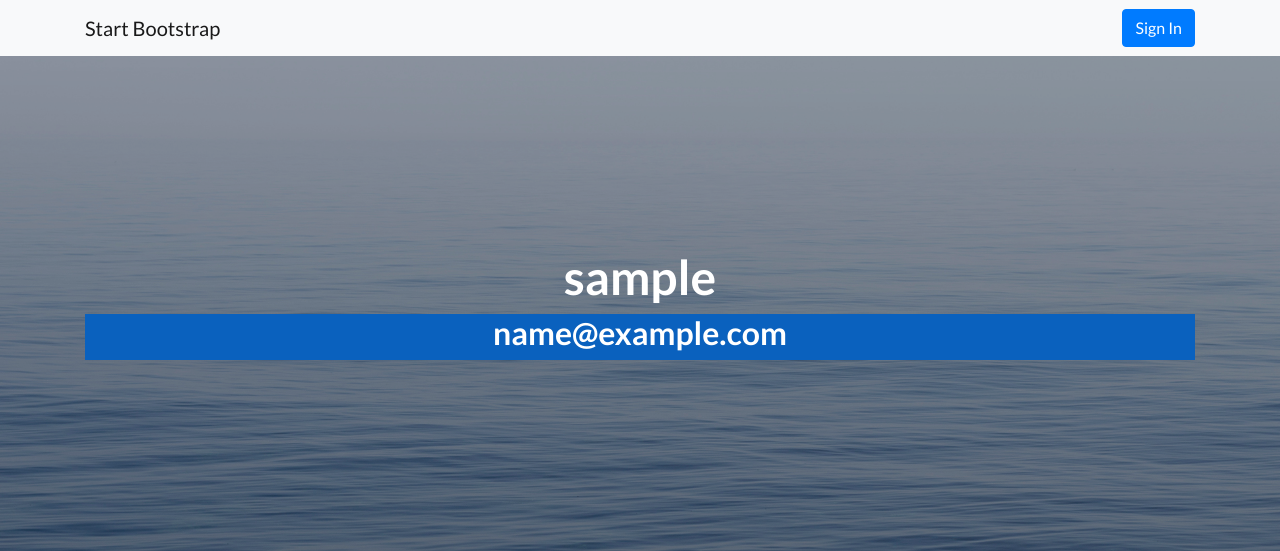
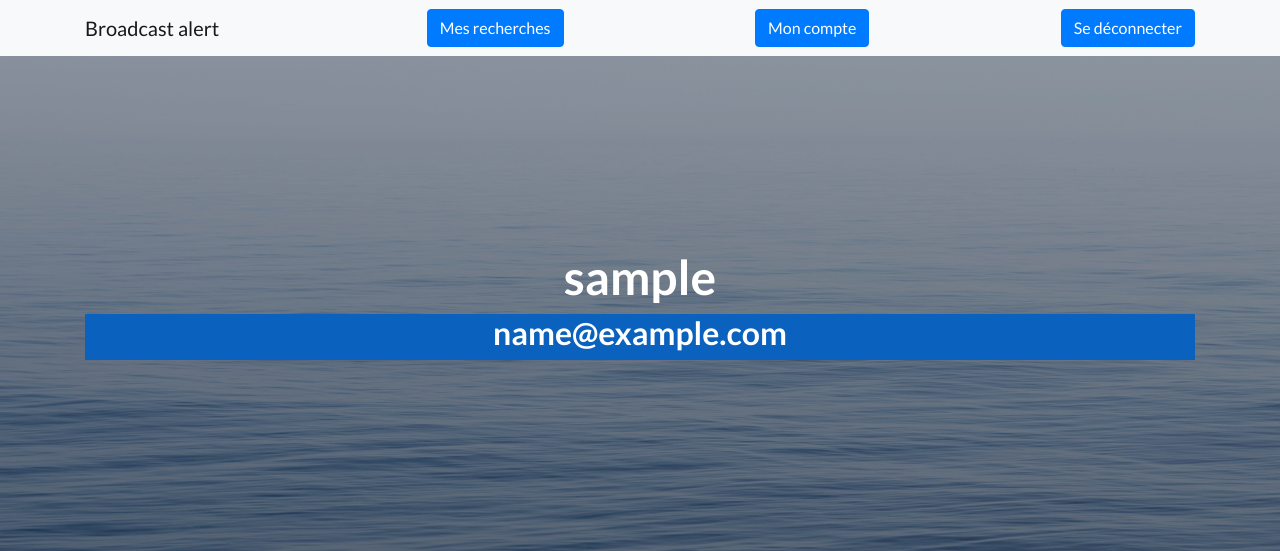
Before and after one commit to oliviernes/broadcast_alert, a Django app: page /my_account/ in a window 1280 px wide. Shown: the top 551 px of the page. Run offline with Django 3.2, Linux system fonts and the light colour scheme; the visitor is signed in with stand-in values (Sample User, id 1); some libraries are stand-ins or nearby versions.

Commit message:
Modify navbar to include user's connection

```diff
--- a/programmes/templates/programmes/base.html
+++ b/programmes/templates/programmes/base.html
@@ -30,8 +30,15 @@
   <!-- Navigation -->
   <nav class="navbar navbar-light bg-light static-top">
     <div class="container">
-      <a class="navbar-brand" href="#">Start Bootstrap</a>
-      <a class="btn btn-primary" href="#">Sign In</a>
+      <a class="navbar-brand" href="{% url 'welcome' %}">Broadcast alert</a>
+      {% if user.is_authenticated %}
+        <a class="btn btn-primary" href="{% url 'my_search' %}">Mes recherches</a>
+        <a class="btn btn-primary" href="{% url 'my_account' %}">Mon compte</a>
+        <a class="btn btn-primary" href="{% url 'logout' %}">Se déconnecter</a>
+      {% else %}
+        <a class="btn btn-primary" href="{% url 'login' %}">Se connecter</a>
+        <a class="btn btn-primary" href="{% url 'signup' %}">Créer un compte</a>
+      {% endif %}
     </div>
   </nav>
 
```
